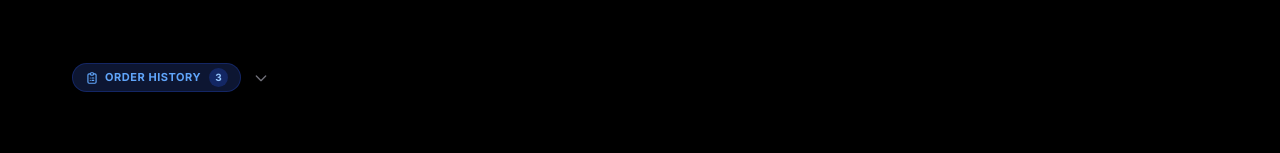
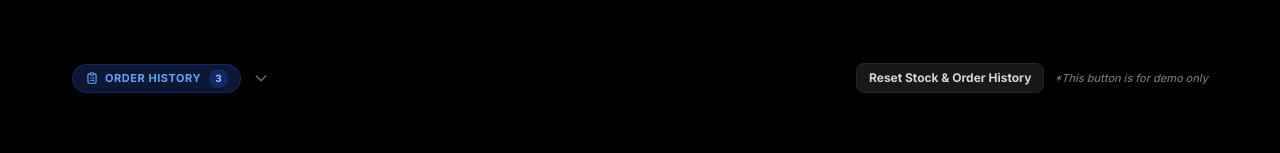
Before and after one commit to dunstan24/front-end-test, a Next.js app: page / in a window 1280 px wide. Shown: the part 2273-2426 px from the top of the page. Built offline with nearby package versions, Linux system fonts and the light colour scheme.

Commit message:
feat: add demo reset button for stock and order history with clear demo label

```diff
--- a/src/features/purchase-request/PurchaseRequestPage.tsx
+++ b/src/features/purchase-request/PurchaseRequestPage.tsx
@@ -82,6 +82,12 @@
   const hideToast = useCallback(() => {
     setToast((prev) => ({ ...prev, visible: false }));
   }, []);
+
+  /** Reset demo stock and order history data with feedback */
+  const handleResetDemo = useCallback(() => {
+    cart.resetDemoData();
+    setToast({ visible: true, message: "Demo stock & order history reset successfully!" });
+  }, [cart]);
 
   const scrollToCart = useCallback(() => {
     cartRef.current?.scrollIntoView({ behavior: "smooth", block: "start" });
@@ -234,10 +240,11 @@
           {/* ── Order History Section ── */}
           <section className="mt-16" aria-label="Order History" ref={historyRef}>
 
-            {/* Toggle Header */}
+            {/* Header + Demo Reset Action */}
+            <div className="flex flex-wrap items-center justify-between gap-4 mb-6">
               <button
                 onClick={() => setShowHistory(!showHistory)}
-              className="flex items-center gap-3 mb-6 group"
+                className="flex items-center gap-3 group"
                 aria-expanded={showHistory}
                 aria-controls="order-history-panel"
                 id="order-history-toggle"
@@ -256,6 +263,22 @@
                   }`}
                 />
               </button>
+
+              {/* Demo Reset Button */}
+              <div className="flex items-center gap-2.5">
+                <Button
+                  variant="secondary"
+                  size="sm"
+                  onClick={handleResetDemo}
+                  className="text-xs text-zinc-300 hover:text-white border-zinc-800 hover:border-zinc-700"
+                >
+                  Reset Stock & Order History
+                </Button>
+                <span className="text-[11px] text-zinc-500 font-medium italic">
+                  *This button is for demo only
+                </span>
+              </div>
+            </div>
 
             {/* History Panel */}
             {showHistory && (
--- a/src/features/purchase-request/hooks/useCart.ts
+++ b/src/features/purchase-request/hooks/useCart.ts
@@ -86,6 +86,8 @@
   submitOrder: () => Promise<void>;
   /** Reset submitted state to place new order */
   resetOrder: () => void;
+  /** Reset all stock and order history data back to initial demo state */
+  resetDemoData: () => void;
   /** Cart subtotal (before tax) */
   subtotal: number;
   /** Tax amount (PPN 11%) */
@@ -263,6 +265,21 @@
     setLastOrder(null);
   }, []);
 
+  const resetDemoData = useCallback(() => {
+    if (typeof window !== "undefined") {
+      localStorage.removeItem(CART_STORAGE_KEY);
+      localStorage.removeItem(HISTORY_STORAGE_KEY);
+      localStorage.removeItem(STOCK_STORAGE_KEY);
+    }
+    setCartItems([]);
+    setPaymentMethod(null);
+    setIsSubmitting(false);
+    setIsSubmitted(false);
+    setLastOrder(null);
+    setOrderHistory(SEED_HISTORY);
+    setStockMap(buildDefaultStockMap());
+  }, []);
+
   // ── Derived values ───────────────────────────────────────────────────────
 
   const subtotal = useMemo(
@@ -295,6 +312,7 @@
     setPaymentMethod,
     submitOrder,
     resetOrder,
+    resetDemoData,
     subtotal,
     tax,
     total,
```
Lines whose indentation alone changed are shown as unchanged.
